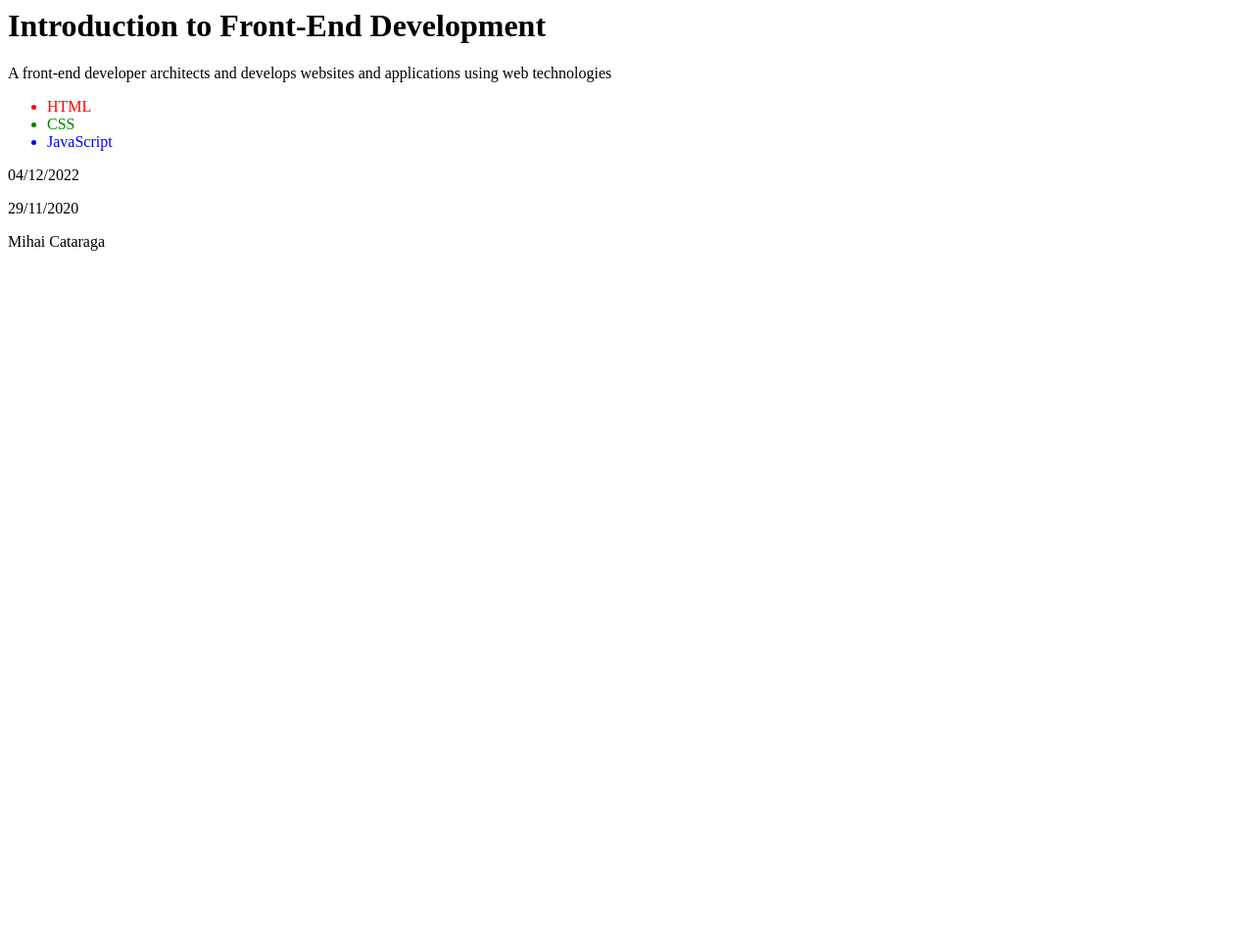
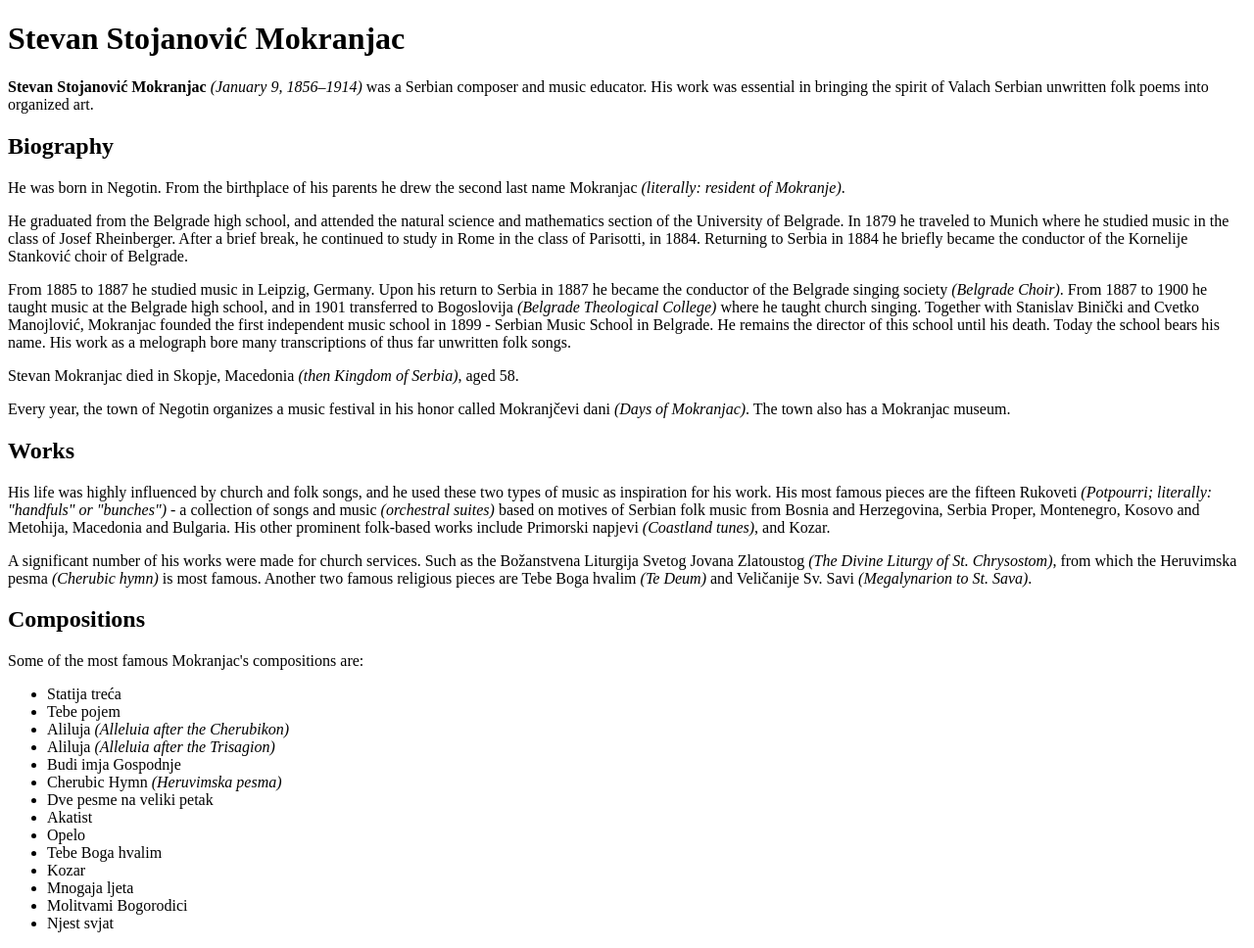
Before and after one commit to MihailCataraga/front-end-development, a plain HTML site: page index.html in a window 1280 px wide. Shown: the whole page at 98% size. Before the commit the page ends 800 px from the top, so only its background shows below. Drawn offline with Linux system fonts and the light colour scheme.

Commit message:
Initial Commit

```diff
--- a/index.html
+++ b/index.html
@@ -1,14 +1,38 @@
-<h1>Introduction to Front-End Development</h1>
-<p>A front-end developer architects and develops websites and applications using web technologies</p>
-<ul>
-<li style="color: red;">HTML</li>
-<li style="color: green;">CSS</li>
-<li style="color: blue;">JavaScript</li>
-</ul>
-<p>04/12/2022</p>
-<p id="date-time"></p>
-<script>
-   var d = new Date();
-   document.getElementById("date-time").innerHTML = d.getDate() + "/" +  (d.getMonth() + 1) + "/" + d.getFullYear();
-</script>
-<p>Mihai Cataraga</p>
+<!DOCTYPE html>
+<html lang="en">
+<head>
+  <meta charset="UTF-8">
+  <title>Stevan Stojanović Mokranjac</title>
+</head>
+<body>
+  <h1>Stevan Stojanović Mokranjac</h1>
+  <p><b>Stevan Stojanović Mokranjac</b> <i>(January 9, 1856–1914)</i> was a Serbian composer and music educator. His work was essential in bringing the spirit of Valach Serbian unwritten folk poems into organized art.</p>
+  <h2>Biography</h2>
+  <p>He was born in Negotin. From the birthplace of his parents he drew the second last name Mokranjac <i>(literally: resident of Mokranje)</i>.</p>
+  <p>He graduated from the Belgrade high school, and attended the natural science and mathematics section of the University of Belgrade. In 1879 he traveled to Munich where he studied music in the class of Josef Rheinberger. After a brief break, he continued to study in Rome in the class of Parisotti, in 1884. Returning to Serbia in 1884 he briefly became the conductor of the Kornelije Stanković choir of Belgrade.</p>
+  <p>From 1885 to 1887 he studied music in Leipzig, Germany. Upon his return to Serbia in 1887 he became the conductor of the Belgrade singing society <i>(Belgrade Choir)</i>. From 1887 to 1900 he taught music at the Belgrade high school, and in 1901 transferred to Bogoslovija <i>(Belgrade Theological College)</i> where he taught church singing. Together with Stanislav Binički and Cvetko Manojlović, Mokranjac founded the first independent music school in 1899 - Serbian Music School in Belgrade. He remains the director of this school until his death. Today the school bears his name. His work as a melograph bore many transcriptions of thus far unwritten folk songs.</p>
+  <p>Stevan Mokranjac died in Skopje, Macedonia <i>(then Kingdom of Serbia)</i>, aged 58.</p>
+  <p>Every year, the town of Negotin organizes a music festival in his honor called Mokranjčevi dani <i>(Days of Mokranjac)</i>. The town also has a Mokranjac museum.</p>
+  <h2>Works</h2>
+  <p>His life was highly influenced by church and folk songs, and he used these two types of music as inspiration for his work. His most famous pieces are the fifteen Rukoveti <i>(Potpourri; literally: "handfuls" or "bunches")</i> - a collection of songs and music <i>(orchestral suites)</i> based on motives of Serbian folk music from Bosnia and Herzegovina, Serbia Proper, Montenegro, Kosovo and Metohija, Macedonia and Bulgaria. His other prominent folk-based works include Primorski napjevi <i>(Coastland tunes)</i>, and Kozar.</p>
+  <p>A significant number of his works were made for church services. Such as the Božanstvena Liturgija Svetog Jovana Zlatoustog <i>(The Divine Liturgy of St. Chrysostom)</i>, from which the Heruvimska pesma <i>(Cherubic hymn)</i> is most famous. Another two famous religious pieces are Tebe Boga hvalim <i>(Te Deum)</i> and Veličanije Sv. Savi <i>(Megalynarion to St. Sava)</i>.</p>
+  <h2>Compositions</h2>
+  <p>Some of the most famous Mokranjac's compositions are:</p>
+  <ul>
+    <li>Statija treća</li>
+    <li>Tebe pojem</li>
+    <li>Aliluja <i>(Alleluia after the Cherubikon)</i></li>
+    <li>Aliluja <i>(Alleluia after the Trisagion)</i></li>
+    <li>Budi imja Gospodnje</li>
+    <li>Cherubic Hymn <i>(Heruvimska pesma)</i></li>
+    <li>Dve pesme na veliki petak</li>
+    <li>Akatist</li>
+    <li>Opelo</li>
+    <li>Tebe Boga hvalim</li>
+    <li>Kozar</li>
+    <li>Mnogaja ljeta</li>
+    <li>Molitvami Bogorodici</li>
+    <li>Njest svjat</li>
+  </ul>
+</body>
+</html>
```
